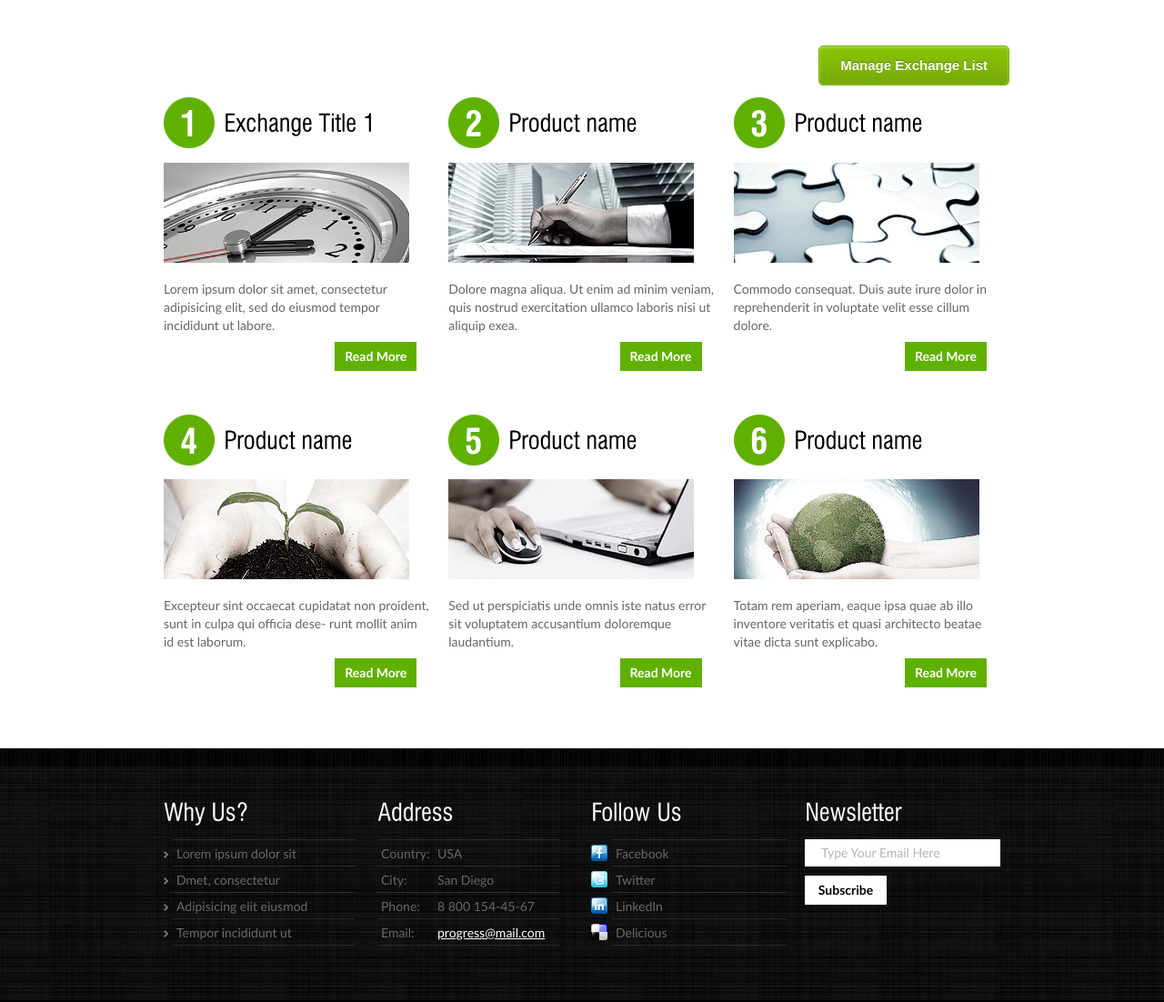
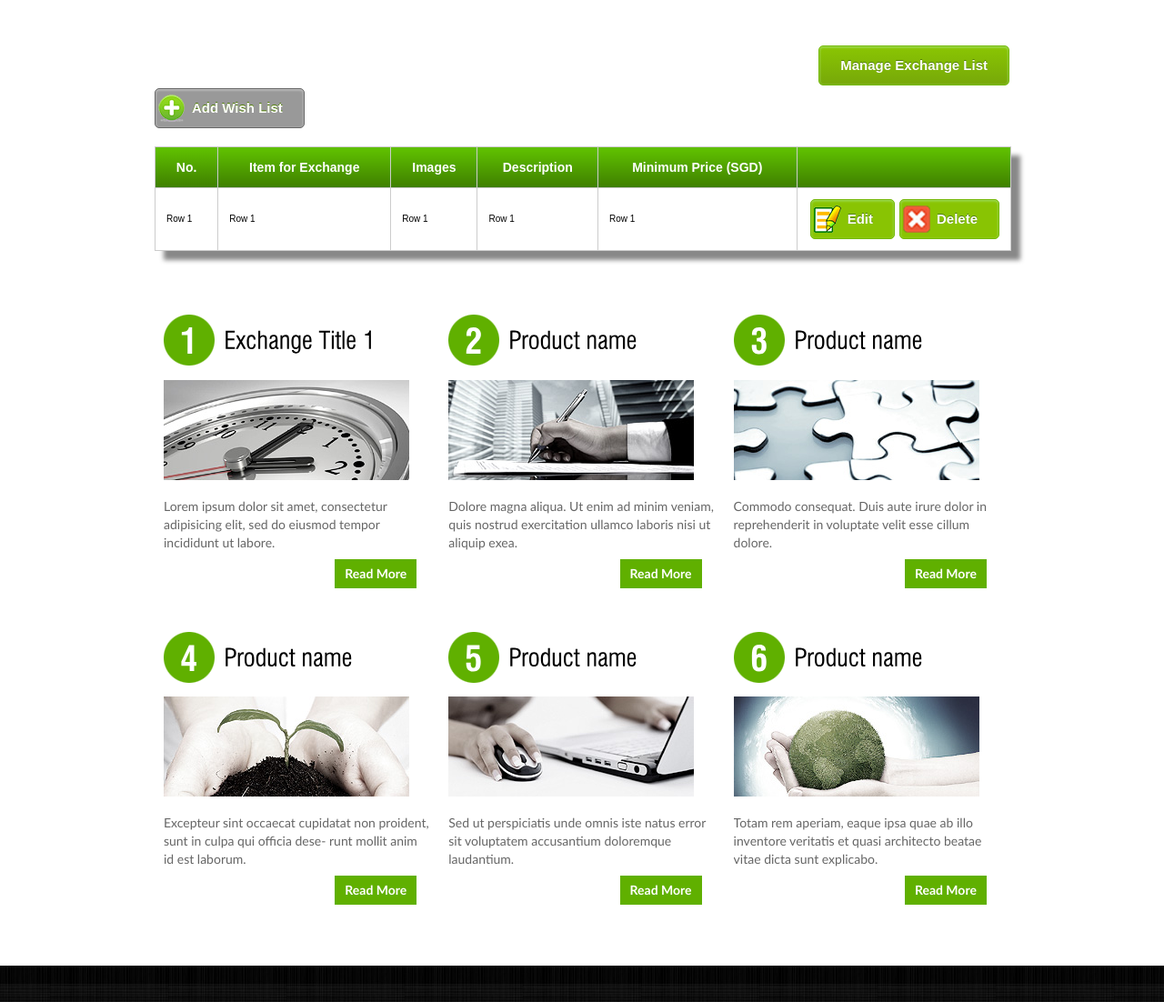
Before and after one commit to Stephanie199/GrantIt, a PHP site: page /Exchange.html in a window 1280 px wide. Shown: the part 222-1324 px from the top of the page at 91% size. Run offline with PHP 8.4, Linux system fonts and the light colour scheme.

Commit message:
exchange table

```diff
--- a/Exchange.html
+++ b/Exchange.html
@@ -63,10 +63,69 @@
 			<article id="content">
             <!-- Manage Exchange Button -->
                  	<div class="manage_exchange">
-                         <a href="#" class="exchange_button">Manage Exchange List</a>
+                         <a href="#" id="manage_exchange_item" class="exchange_button">Manage Exchange List</a>
                     </div>
                     <div class="no-float"> </div>
             <!-- END of Manage Exchange Button -->
+
+             <!-- Manage Wish Button -->
+                 	<div class="add_ex">
+                         <a href="#" class="add_button">Add Wish List</a>
+                    </div>
+                    <div class="no-float"> </div>
+               <!-- END of Manage Wish Button -->
+
+               <!-- Manage Wish Menu -->
+               <div class="CSSTableGenerator" >
+
+                <table >
+                    <tr>
+                        <td>
+                           No.
+                        </td>
+                        <td >
+                           Item for Exchange
+                        </td>
+                        <td>
+                            Images
+                        </td>
+                        <td>
+                            Description
+                        </td>
+                        <td>
+                            Minimum Price (SGD)
+                        </td>
+                        <td width="25%">
+
+                        </td>
+                    </tr>
+                    <tr>
+                        <td >
+                            Row 1
+                        </td>
+                        <td>
+                            Row 1
+                        </td>
+                        <td>
+                            Row 1
+                        </td>
+                         <td>
+                            Row 1
+                        </td>
+                         <td>
+                            Row 1
+                        </td>
+                         <td>
+                            <a href ="#" id="exchange_table_icon_delete" class="table_icon_delete">Delete</a>
+                            <a href ="#" id="exchange_table_icon_edit" class="table_icon_edit">Edit</a>
+                        </td>
+                    </tr>
+                </table>
+            </div>
+
+               <!-- END of Manage Wish Menu -->
+
+
 				<div class="wrapper">
 					<section class="col-1-3">
 					<div class="wrap-col">
--- a/css/style.css
+++ b/css/style.css
@@ -122,12 +122,12 @@ footer a:hover{}
 #newsletter .button{float : left;}
 
 /* ============================= Dropdown buttons ============================= */
-.manage_wish, .manage_exchange, .add_wish{
+.manage_wish, .manage_exchange, .add_wish, .add_exchange{
 	width:100%;
 	margin-bottom:5%;
 }
 
-.wish_button, .exchange_button, .add_wish_button, .table_icon_edit, .table_icon_delete {
+.wish_button, .exchange_button, .add_button,.table_icon_edit, .table_icon_delete {
 	box-shadow:inset 0px 1px 3px 0px #a4e271;
 	-moz-border-radius:5px;
 	-webkit-border-radius:5px;
@@ -158,7 +158,7 @@ footer a:hover{}
 	border:1px solid #74b807;
 }
 
-.add_wish_button {
+.add_button {
 	padding-left:40px;
 	float:left;
 	filter:progid:DXImageTransform.Microsoft.gradient(startColorstr='#999', endColorstr='#CCC',GradientType=0);
@@ -174,7 +174,7 @@ footer a:hover{}
 	background: url(../images/add_icon.png) no-repeat 3px #999;
 }
 
-.add_wish_button:hover {
+.add_button:hover {
 	float:left;
 	filter:progid:DXImageTransform.Microsoft.gradient(startColorstr='#CCC', endColorstr='#999',GradientType=0);
 	-moz-box-shadow:inset 0px 1px 3px 0px #666666;
@@ -201,7 +201,7 @@ footer a:hover{}
 }
 
 
-.wish_button:hover, .exchange_button:hover  .table_icon_edit:hover, .table_icon_delete:hover {
+.wish_button:hover, .exchange_button:hover, .table_icon_edit:hover, .table_icon_delete:hover {
 	background:-webkit-gradient(linear, left top, left bottom, color-stop(0.05, #77a809), color-stop(1, #89c403));
 	background:-moz-linear-gradient(top, #77a809 5%, #89c403 100%);
 	background:-webkit-linear-gradient(top, #77a809 5%, #89c403 100%);
@@ -216,11 +216,11 @@ footer a:hover{}
 }
 
 .table_icon_edit:hover{
-	background: url(../images/table_icon_edit.png) no-repeat 3px #89c403;
+	background: url(../images/table_icon_edit.png) no-repeat 3px #77a809;
 }
 
 .table_icon_delete:hover{
-	background: url(../images/table_icon_delete.png) no-repeat 3px #89c403;
+	background: url(../images/table_icon_delete.png) no-repeat 3px #77a809;
 }
 
 .wish_button:active, .exchange_button:active {
```
Also changed, not shown: Wishes.html (+5 -5 lines).
